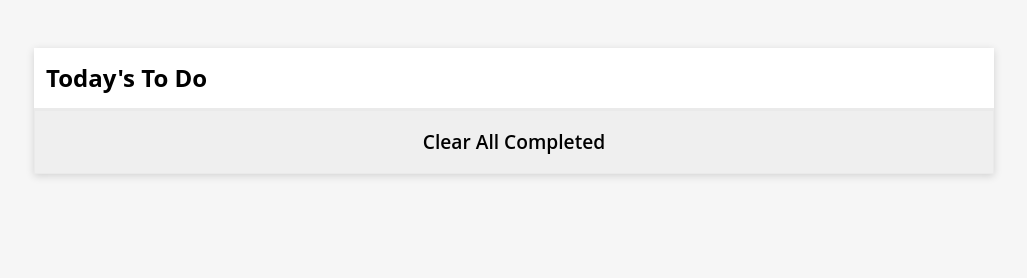
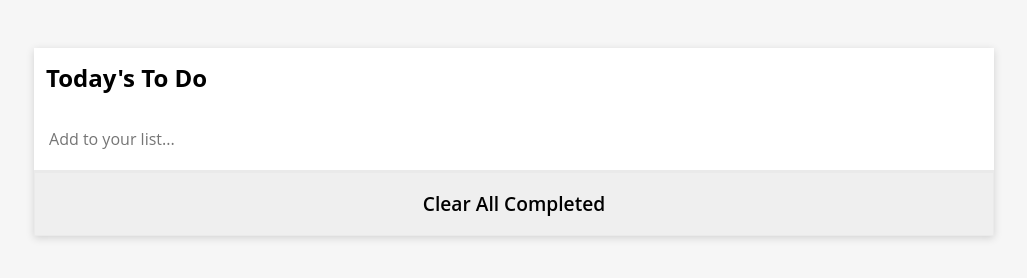
Before and after one commit to henokkhm/microverse-webpack-to-do-list, a website built with webpack: page src/index.html in a window 1280 px wide. Shown: the whole page, without its empty margins (126-1153 px from the left). Built offline with nearby package versions, Linux system fonts and the light colour scheme.

Commit message:
Add add-to-do-item form

```diff
--- a/src/index.html
+++ b/src/index.html
@@ -1,17 +1,25 @@
 <!DOCTYPE html>
 <html lang="en">
   <head>
-    <meta charset="UTF-8">
-    <meta http-equiv="X-UA-Compatible" content="IE=edge">
-    <meta name="viewport" content="width=device-width, initial-scale=1.0">
+    <meta charset="UTF-8" />
+    <meta http-equiv="X-UA-Compatible" content="IE=edge" />
+    <meta name="viewport" content="width=device-width, initial-scale=1.0" />
     <title><%= htmlWebpackPlugin.options.title %></title>
   </head>
   <body>
     <main>
       <section class="container">
         <h1 class="to-do-list-title">Today's To Do</h1>
-            <ul class="to-do-list" id="to-do-list-target">
-            </ul>
+        <form action="" class="add-to-do-form" id="add-to-do-form">
+          <input
+            type="text"
+            id="new-to-do-item-input"
+            class="new-to-do-item-input"
+            name="new-to-do-item"
+            placeholder="Add to your list..."
+          />
+        </form>
+        <ul class="to-do-list" id="to-do-list-target"></ul>
         <button class="clear-completed-btn">Clear All Completed</button>
       </section>
     </main>
--- a/src/styles/main.css
+++ b/src/styles/main.css
@@ -1,7 +1,8 @@
 /* Custom Properties */
 :root {
   /* Colors */
-  --primary: rgb(14, 102, 234);
+  --primary-400: rgb(14, 102, 234);
+  --primary-200: rgb(169, 203, 253);
   --page-bg: #f6f6f6;
   --black: #000;
   --white: #fff;
@@ -26,6 +27,21 @@ body {
 /* To Do List Styles */
 .to-do-list-title {
   padding: 0.75rem;
+}
+
+.add-to-do-form {
+  width: 100%;
+}
+
+.new-to-do-item-input {
+  border: 3px solid transparent;
+  outline: none;
+  padding: 1rem 0.75rem;
+  width: 100%;
+}
+
+.new-to-do-item-input:focus {
+  border: 3px solid var(--primary-200);
 }
 
 .to-do-list {
@@ -67,7 +83,7 @@ body {
 }
 
 .clear-completed-btn:hover {
-  background-color: var(--primary);
+  background-color: var(--primary-400);
   color: var(--white);
   font-size: 1.25rem;
 }
```
Lines whose indentation alone changed are shown as unchanged.
